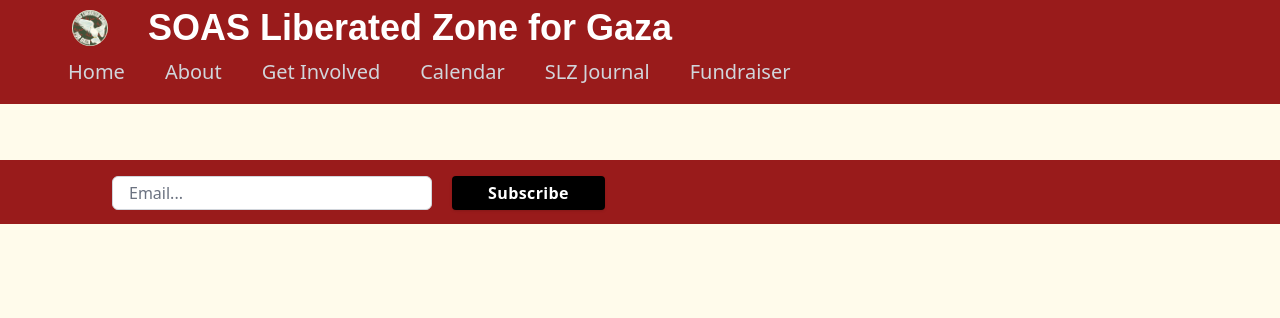
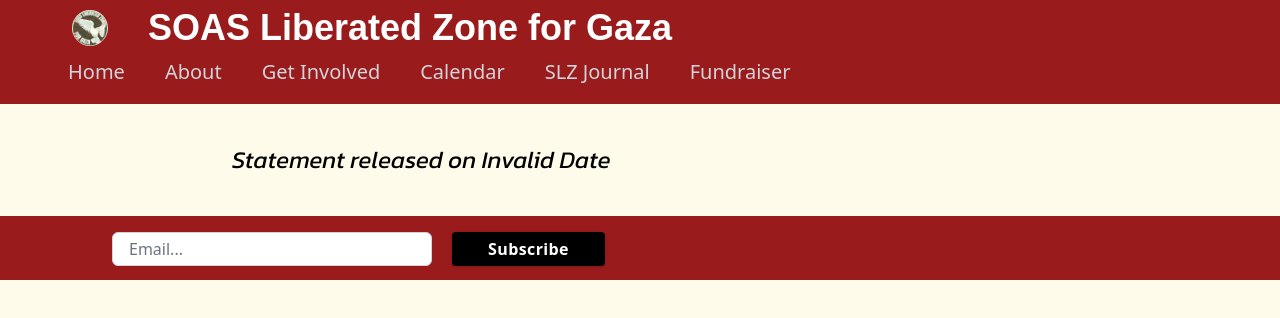
Before and after one commit to adilkhan49/soas-liberated-zone, a React (Vite) app in the folder frontend/: page /statements/1 in a window 1280 px wide. Shown: the top 318 px of the page. Built offline with nearby package versions, Linux system fonts and the light colour scheme; no server answers; a web font is replaced by a local one.

Commit message:
formatting to statement

```diff
--- a/frontend/src/components/StatementDetail.jsx
+++ b/frontend/src/components/StatementDetail.jsx
@@ -3,6 +3,7 @@ import { STATEMENTS_API_URL } from "../constants";
 import axios from "axios";
 import Markdown from 'markdown-to-jsx'
 import AuthContext from "../context/AuthContext";
+import formatDate from "../util/formatDate";
 
 class StatementDetail extends Component {
 
@@ -43,7 +44,7 @@ class StatementDetail extends Component {
     render() {
 
         return (
-        <div class="bg-amber-50">
+        <div class="bg-amber-50 px-5 sm:px-10 my-10">
             { this.context.user &&
                 <div class="flex flex-row gap-5 justify-end">
 
@@ -64,12 +65,12 @@ class StatementDetail extends Component {
                         </div>
                 </div>
             }
-            <h1 class="text-6xl font-anton m-14 text-left">
+            <h1 class="text-6xl font-anton text-left m-5 ">
                 {this.state.statement.title}
             </h1>
 
-            <p class="text-3xl sm:mx-48 text-bold">
-                {this.state.statement.release_date}
+            <p class="text-2xl sm:mx-48 text-bold italic">
+                Statement released on {formatDate(this.state.statement.release_date)}
             </p>
 
             <div class="text-3xl sm:mx-48 ">
```
